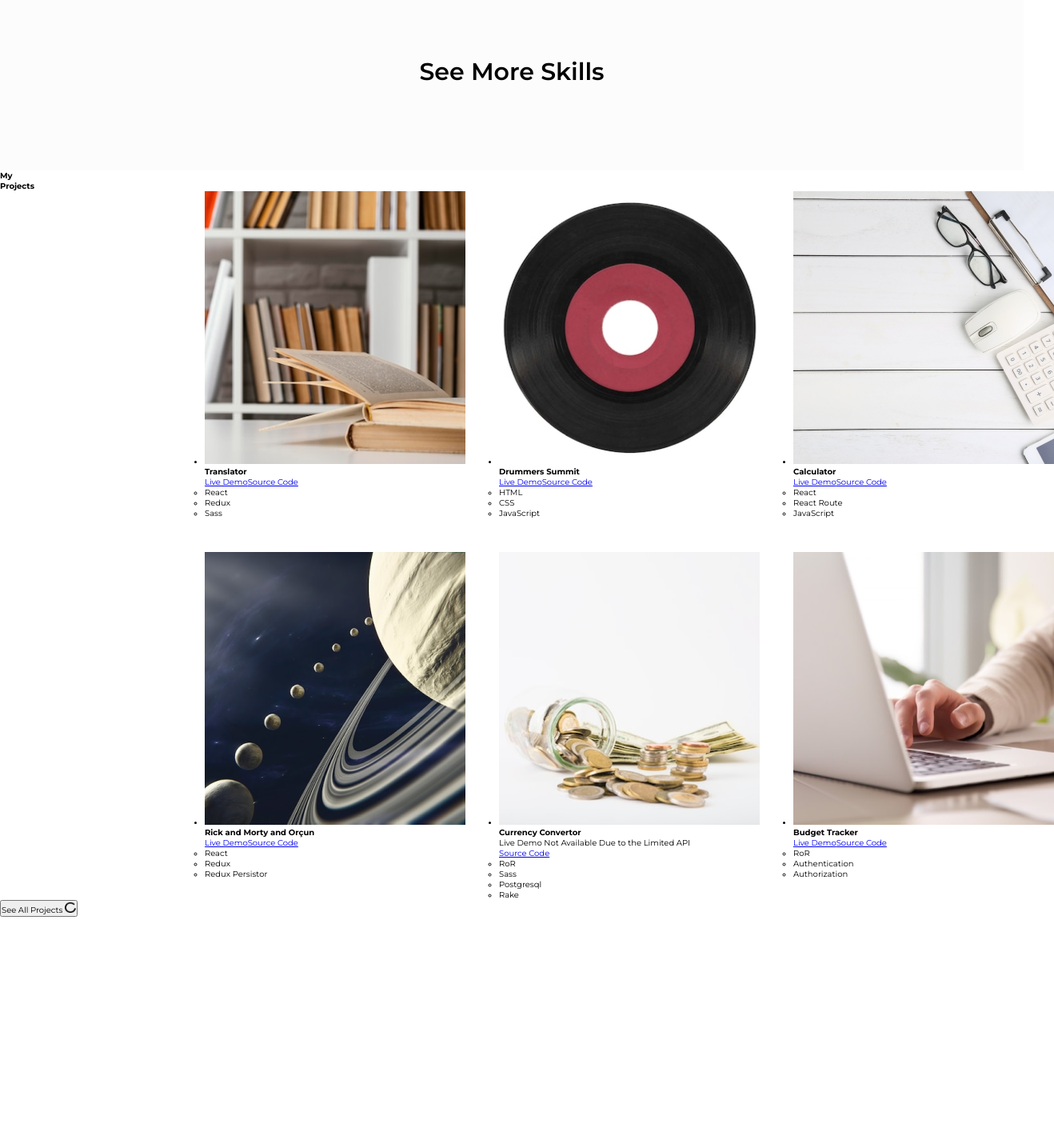
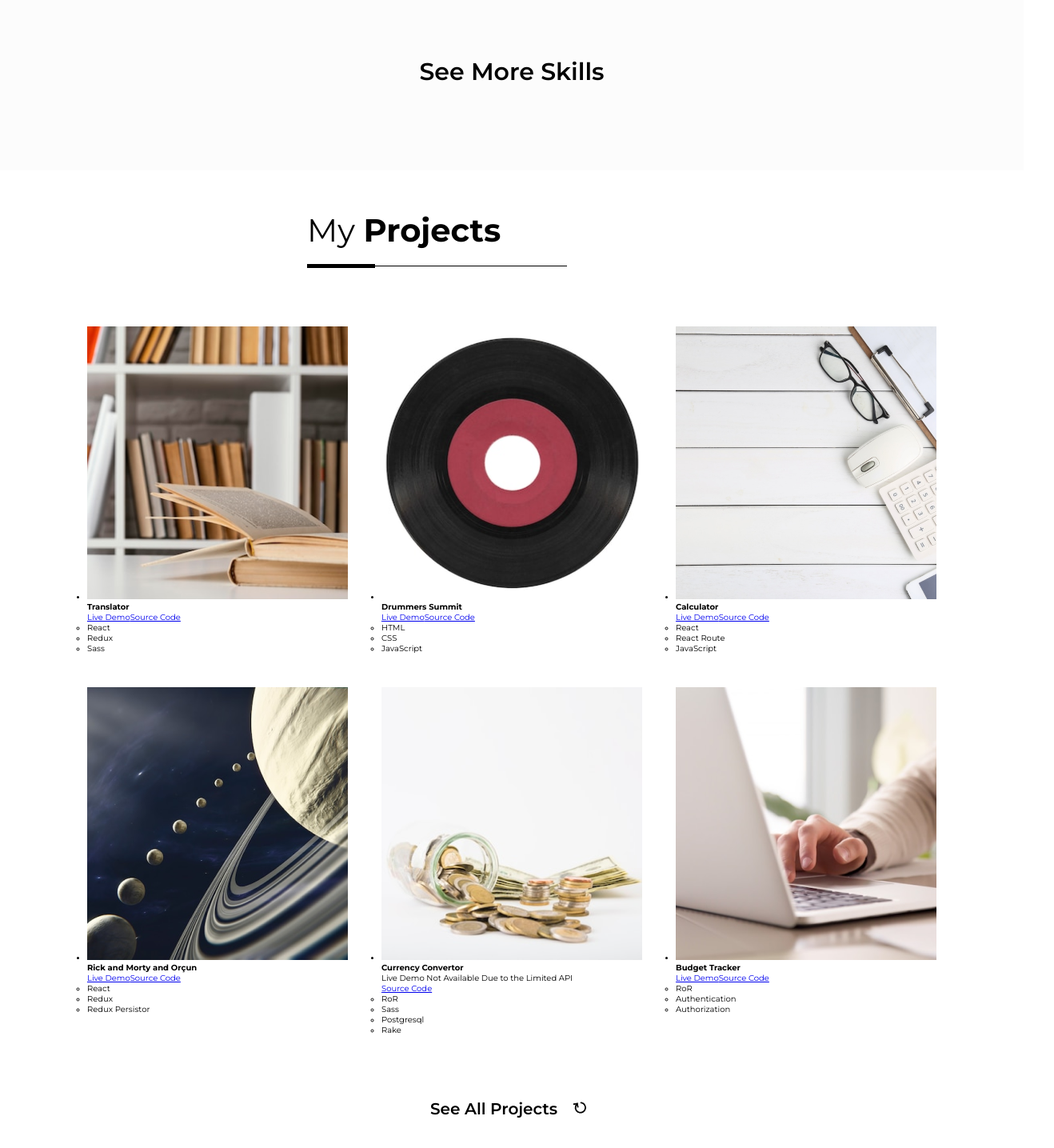
Before and after one commit to luftedar/next-portfolio, a Next.js app: page / in a window 1280 px wide. Shown: the part 2071-3506 px from the top of the page at 80% size, 1318 px wide, since content can reach past the window. Before the commit the page ends 3217 px from the top, so only its background shows below. Built offline with nearby package versions, Linux system fonts and the light colour scheme; a web font is replaced by a local one.

Commit message:
Styled Main Projects

```diff
--- a/components/MainProjectItem.js
+++ b/components/MainProjectItem.js
@@ -1,7 +1,6 @@
 import React from 'react'
 
 export const MainProjectItem = ({ project }) => {
-  console.log('Bura', project)
   return (
     <li>
       <img src={project.img} alt={project.projectName} />
--- a/components/Projects.js
+++ b/components/MainProjects.js
@@ -1,10 +1,11 @@
 import React from 'react';
 import Image from 'next/image';
 import MainProjectsList from './MainProjectsList';
+import styles from '../styles/MainProjects.module.scss';
 
-const Projects = () => {
+const MainProjects = () => {
   return (
-    <div>
+    <div className={styles.mainProjects}>
       <hgroup>
         <h2>My <span><p>Projects</p></span></h2>
       </hgroup>
@@ -13,11 +14,11 @@ const Projects = () => {
       </article>
       <div>
         <button>See All Projects <span>
-          <Image src="/see-more.png" width="14px" height="14px" />
+          <Image src="/Refresh.png" width="30px" height="30px" />
         </span></button>
       </div>
     </div>
   )
 }
 
-export default Projects
+export default MainProjects
--- a/pages/index.js
+++ b/pages/index.js
@@ -2,7 +2,7 @@ import React from 'react';
 import About from '../components/About';
 import Home from '../components/Home';
 import Skills from '../components/Skills';
-import Projects from '../components/Projects';
+import MainProjects from '../components/MainProjects';
 import styles from '../styles/Index.module.scss';
 
 const index = () => (
@@ -17,7 +17,7 @@ const index = () => (
       <Skills />
     </section>
     <section>
-      <Projects />
+      <MainProjects />
     </section>
   </div>
 );
--- a/styles/MainProjectList.module.scss
+++ b/styles/MainProjectList.module.scss
@@ -5,6 +5,5 @@
   grid-template-columns: repeat(3, auto);
   gap: 42px;
   margin: 0 auto;
-  max-width: 60%;
   position: relative;
 }
--- /dev/null
+++ b/styles/MainProjects.module.scss
@@ -0,0 +1,56 @@
+@import "variables";
+
+.mainProjects {
+  @extend %display-flex-col;
+  align-items: center;
+  width: 40%;
+  margin: 50px auto;
+
+  hgroup {
+    @extend %header;
+    margin-bottom: 75px;
+    align-self: flex-start;
+
+    &::after {
+      @extend %header-after;
+    }
+
+    h2 {
+      font-size: 4rem;
+      font-weight: $font-weight-400;
+
+      span {
+        font-weight: $font-weight-700;
+
+        p {
+          font-size: 4rem;
+        }
+      }
+
+      &>* {
+        display: inline-block;
+      }
+    }
+  }
+
+  div {
+    margin: 75px 0 100px 0;
+
+    button {
+      background-color: $white-main;
+      border: none;
+      font-size: 2rem;
+      font-weight: $font-weight-600;
+      @extend %display-flex;
+      justify-content: space-evenly;
+      align-items: center;
+
+
+      span {
+        transform: rotate(310.02deg);
+        background-color: $white-main;
+        margin-left: 15px;
+      }
+    }
+  }
+}
```
Also changed, not shown: public/Refresh.png (added), public/see-more.png.
